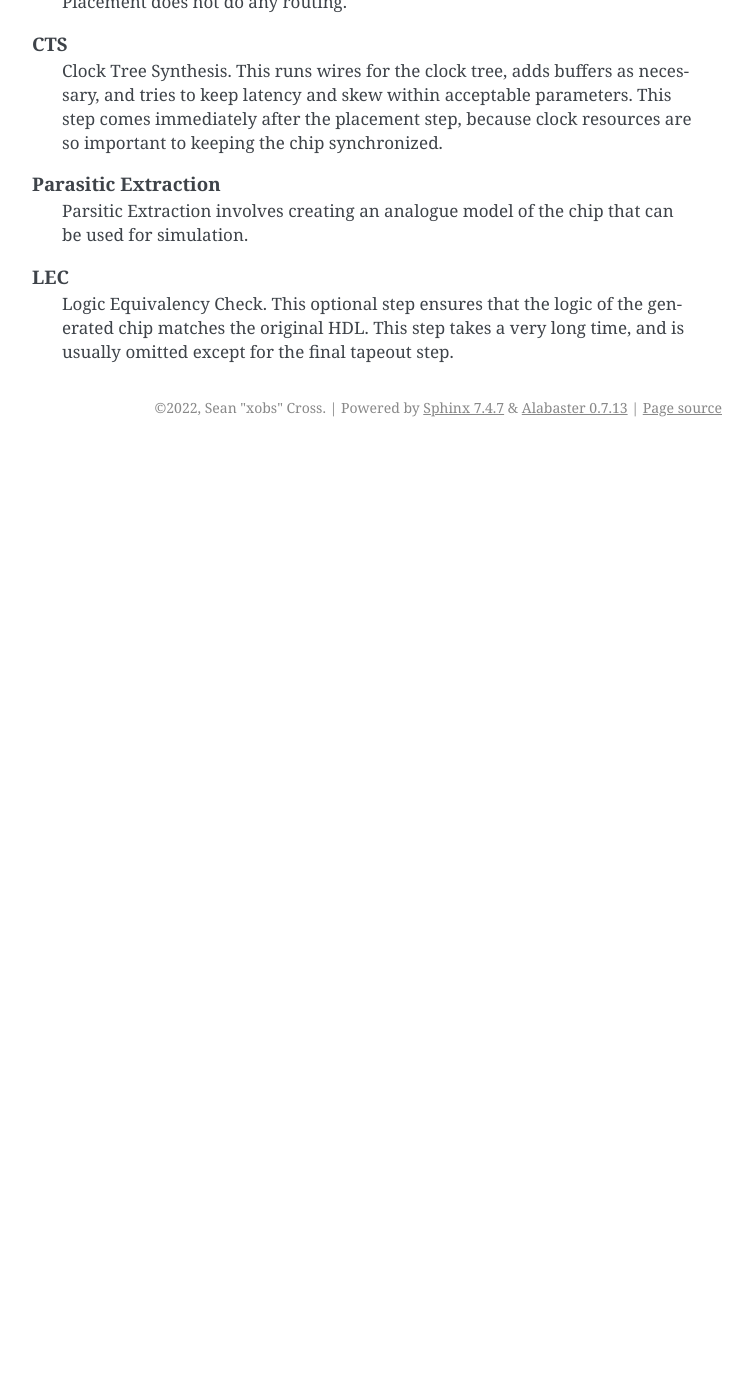
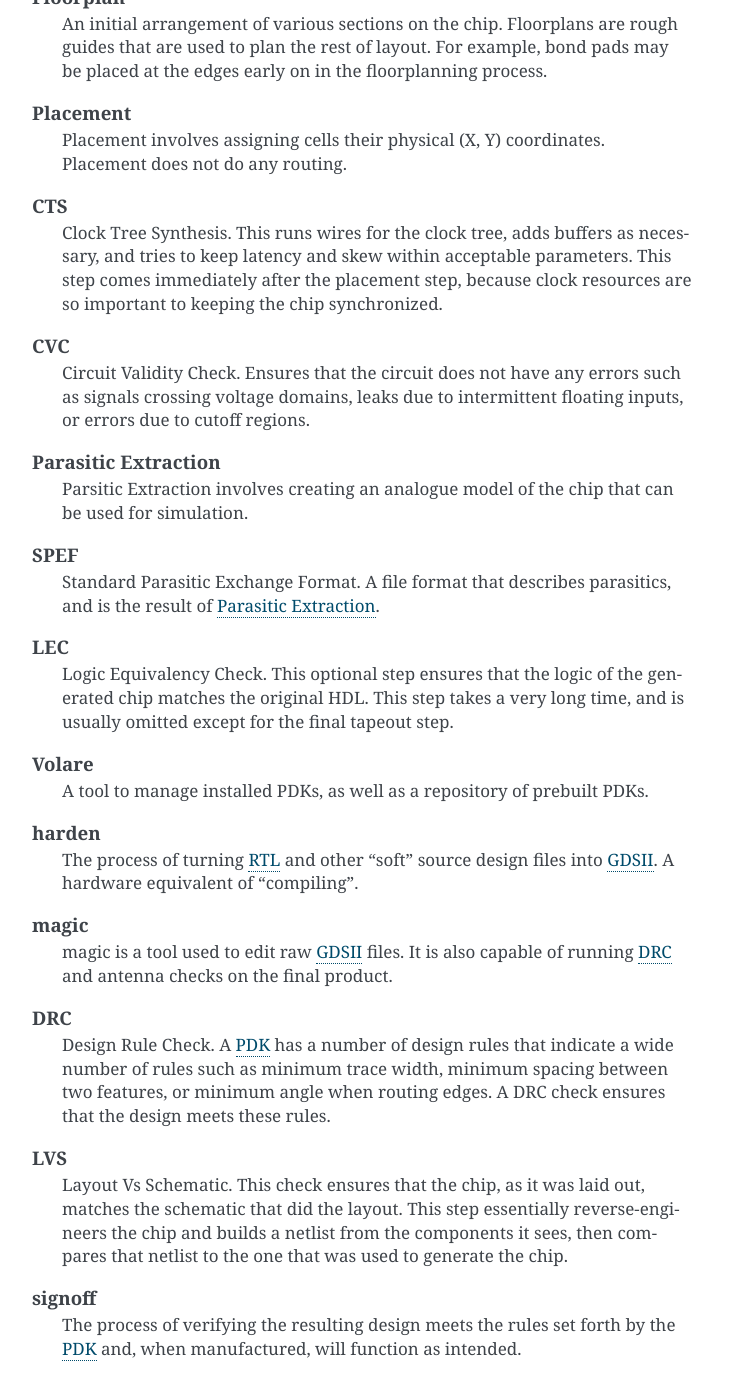
Before and after one commit to OrdieProject/book, a Sphinx documentation site: the page built from source/glossary.rst, in a window 1280 px wide and 1400 px high, scrolled down 1697 px. Shown: the whole window, without its empty margins (388-1141 px from the left). Built offline with Sphinx 7.4.7, drawn with Linux system fonts in a browser that asks for light colours; before the commit the page ends 2144 px from its top, so only the background shows below that; some of the changed text lies outside the part shown.

```diff
--- a/source/glossary.rst
+++ b/source/glossary.rst
@@ -15,10 +15,16 @@ This page describes terms that are used in the Ordie project, as well as in open
         A full, end-to-end set of scripts that can be used to generate GDSII files from HDL. OpenLane is the entire "toolchain" that bundles all other projects together and supports running them in sequence. OpenLane consists of TCL and Python scripts that glue all of the other projects together.
 
     HDL
-        Hardware Definition Language. A language such as VHDL or Verilog that can be used to describe hardware.
+        Hardware Definition Language. A language such as VHDL or Verilog that can be used to describe hardware. Produces :term:`RTL` when synthesized.
+
+    RTL
+        Register-Transfer Level. The logical circuit and state machine formed by synthesizing :term:`HDL`. RTL is sometimes referred to as :term:`IP`.
 
     Verilog
         A Hardware Definition Language that vaguely resembles Pascal.
+
+    VHDL
+        A Hardware Definition Language that vaguely resembles Ada.
 
     Yosys
         Yosys is a synthesis program which takes input such as Verilog code as well as primitives for a particular backend and generates outputs that can be fed into a tool for further processing. As an example, Yosys might turn a statement that adds two registers together into a series of `LUT4` adders that exist on a particular FPGA or PDK. Yosys will not do any sort of physical cell placement or routing, it will simply turn Verilog code into hardware primitives.
@@ -47,8 +53,32 @@ This page describes terms that are used in the Ordie project, as well as in open
     CTS
         Clock Tree Synthesis. This runs wires for the clock tree, adds buffers as necessary, and tries to keep latency and skew within acceptable parameters. This step comes immediately after the placement step, because clock resources are so important to keeping the chip synchronized.
 
+    CVC
+        Circuit Validity Check. Ensures that the circuit does not have any errors such as signals crossing voltage domains, leaks due to intermittent floating inputs, or errors due to cutoff regions.
+
     Parasitic Extraction
         Parsitic Extraction involves creating an analogue model of the chip that can be used for simulation.
 
+    SPEF
+        Standard Parasitic Exchange Format. A file format that describes parasitics, and is the result of :term:`Parasitic Extraction`.
+
     LEC
         Logic Equivalency Check. This optional step ensures that the logic of the generated chip matches the original HDL. This step takes a very long time, and is usually omitted except for the final tapeout step.
+
+    Volare
+        A tool to manage installed PDKs, as well as a repository of prebuilt PDKs.
+
+    harden
+        The process of turning :term:`RTL` and other "soft" source design files into :term:`GDSII`. A hardware equivalent of "compiling".
+
+    magic
+        magic is a tool used to edit raw :term:`GDSII` files. It is also capable of running :term:`DRC` and antenna checks on the final product.
+
+    DRC
+        Design Rule Check. A :term:`PDK` has a number of design rules that indicate a wide number of rules such as minimum trace width, minimum spacing between two features, or minimum angle when routing edges. A DRC check ensures that the design meets these rules.
+
+    LVS
+        Layout Vs Schematic. This check ensures that the chip, as it was laid out, matches the schematic that did the layout. This step essentially reverse-engineers the chip and builds a netlist from the components it sees, then compares that netlist to the one that was used to generate the chip.
+
+    signoff
+        The process of verifying the resulting design meets the rules set forth by the :term:`PDK` and, when manufactured, will function as intended.
--- a/source/index.rst
+++ b/source/index.rst
@@ -11,7 +11,7 @@ Welcome to Ordie: The Primordial Microcontroller's documentation!
    :caption: Contents:
 
    intro
-   sequence
+   prerequisites
    glossary
 
 
```
Also changed, not shown: source/prerequisites.rst (added, +207 -0 lines), source/sequence.rst (deleted, +0 -183 lines).
